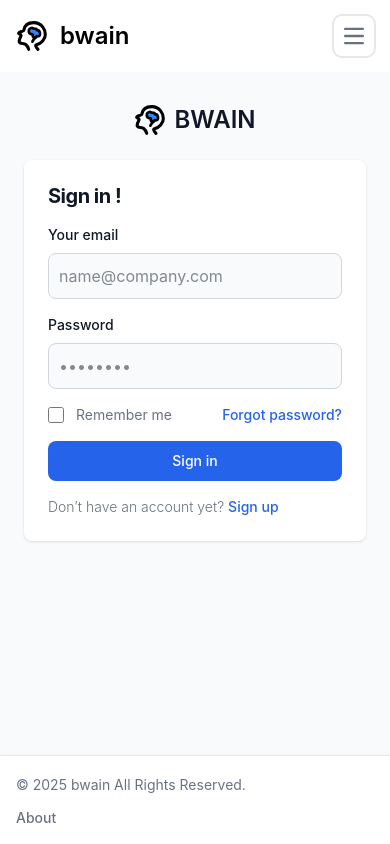
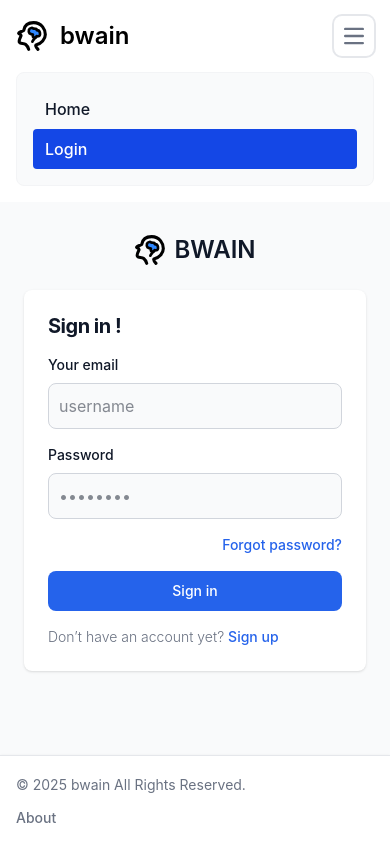
Before and after one commit to MaximeTripp/bwain.space, a React (Vite) app in the folder frontend/: page /login in a window 390 px wide. Both pictures are taken after a click on the button "Open main menu". Built offline with nearby package versions, Linux system fonts and the light colour scheme.

Commit message:
Added hamburger menu and more frontend login logic.

```diff
--- a/frontend/src/components/NavBar.jsx
+++ b/frontend/src/components/NavBar.jsx
@@ -1,11 +1,15 @@
 import React from 'react'
+import { useState } from 'react';
 import { Link, NavLink } from 'react-router-dom'
 
 const NavBar = () => {
 
+    const [menuOpen, setMenuOpen] = useState(false);
+
     const activePage = ({isActive}) => {
 
-        return isActive ? 'block py-2 px-3 text-white bg-blue-700 rounded-sm md:bg-transparent md:text-blue-700 md:p-0 dark:text-white md:dark:text-blue-500' : 'block py-2 px-3 text-gray-900 rounded-sm hover:bg-gray-100 md:hover:bg-transparent md:border-0 md:hover:text-blue-700 md:p-0 dark:text-white md:dark:hover:text-blue-500 dark:hover:bg-gray-700 dark:hover:text-white md:dark:hover:bg-transparent';
+        return isActive ? 'block py-2 px-3 text-white bg-blue-700 rounded-sm md:bg-transparent md:text-blue-700 md:p-0 dark:text-white md:dark:text-blue-500'
+        : 'block py-2 px-3 text-gray-900 rounded-sm hover:bg-gray-100 md:hover:bg-transparent md:border-0 md:hover:text-blue-700 md:p-0 dark:text-white md:dark:hover:text-blue-500 dark:hover:bg-gray-700 dark:hover:text-white md:dark:hover:bg-transparent';
 
     }
 
@@ -17,13 +21,16 @@ const NavBar = () => {
                 <img src="bwain.svg" className="h-8" alt="bwain logo" />
                 <span className="self-center text-2xl font-semibold whitespace-nowrap dark:text-white">bwain</span>
             </Link>
-            <button data-collapse-toggle="navbar-default" type="button" className="inline-flex items-center p-2 w-10 h-10 justify-center text-sm text-gray-500 rounded-lg md:hidden hover:bg-gray-100 focus:outline-none focus:ring-2 focus:ring-gray-200 dark:text-gray-400 dark:hover:bg-gray-700 dark:focus:ring-gray-600" aria-controls="navbar-default" aria-expanded="false">
+            <button
+            onClick={() => setMenuOpen(!menuOpen)}
+            type="button"
+            className="inline-flex items-center p-2 w-10 h-10 justify-center text-sm text-gray-500 rounded-lg md:hidden hover:bg-gray-100 focus:outline-none focus:ring-2 focus:ring-gray-200 dark:text-gray-400 dark:hover:bg-gray-700 dark:focus:ring-gray-600">
                 <span className="sr-only">Open main menu</span>
                 <svg className="w-5 h-5" aria-hidden="true" xmlns="http://www.w3.org/2000/svg" fill="none" viewBox="0 0 17 14">
                     <path stroke="currentColor" stroke-linecap="round" stroke-linejoin="round" stroke-width="2" d="M1 1h15M1 7h15M1 13h15"/>
                 </svg>
             </button>
-            <div className="hidden w-full md:block md:w-auto" id="navbar-default">
+            <div className={`${menuOpen ? 'block' : 'hidden'} w-full md:block md:w-auto`} id="navbar-default">
             <ul className="font-medium flex flex-col p-4 md:p-0 mt-4 border border-gray-100 rounded-lg bg-gray-50 md:flex-row md:space-x-8 rtl:space-x-reverse md:mt-0 md:border-0 md:bg-white dark:bg-gray-800 md:dark:bg-gray-900 dark:border-gray-700">
                 <li>
                 <NavLink to="/" className={activePage} aria-current="page">Home</NavLink>
--- a/frontend/src/pages/LoginPage.jsx
+++ b/frontend/src/pages/LoginPage.jsx
@@ -1,7 +1,24 @@
 import React from 'react'
 import { Link } from 'react-router-dom'
+import { useState } from 'react'
 
 const LoginPage = () => {
+
+    const [inputs, setInputs] = useState({});
+
+    const handleChange = (event) => {
+
+        const name = event.target.name;
+        const value = event.target.value;
+
+        setInputs((values) => ({...values,[name]:value})) ;
+    }
+
+    const handleSubmit = (event) => {
+        event.preventDefault();
+        // Send inputs a post request to localHost:5000/login
+    }
+
     return (
         <div className="flex flex-col items-center justify-center px-6 py-8 mx-auto md:h-screen lg:py-0">
             <Link to="/" className="flex items-center mb-6 text-2xl font-semibold text-gray-900 dark:text-white">
@@ -13,22 +30,20 @@ const LoginPage = () => {
                     <h1 className="text-xl font-bold leading-tight tracking-tight text-gray-900 md:text-2xl dark:text-white">
                         Sign in !
                     </h1>
-                <form className="space-y-4 md:space-y-6" action="#">
+                    <form className="space-y-4 md:space-y-6" onSubmit={handleSubmit}>
                         <div>
-                        <label for="email" className="block mb-2 text-sm font-medium text-gray-900 dark:text-white">Your email</label>
-                        <input type="email" name="email" id="email" className="bg-gray-50 border border-gray-300 text-gray-900 rounded-lg focus:ring-primary-600 focus:border-primary-600 block w-full p-2.5 dark:bg-gray-700 dark:border-gray-600 dark:placeholder-gray-400 dark:text-white dark:focus:ring-blue-500 dark:focus:border-blue-500" placeholder="name@company.com" required=""/>
+                            <label for="username" className="block mb-2 text-sm font-medium text-gray-900 dark:text-white">Your email</label>
+                            <input value={inputs.username || ""} onChange={handleChange} placeholder='username' type="text" name="username" id="username" className="bg-gray-50 border border-gray-300 text-gray-900 rounded-lg focus:ring-primary-600 focus:border-primary-600 block w-full p-2.5 dark:bg-gray-700 dark:border-gray-600 dark:placeholder-gray-400 dark:text-white dark:focus:ring-blue-500 dark:focus:border-blue-500"  required=""/>
                         </div>
                         <div>
                             <label for="password" className="block mb-2 text-sm font-medium text-gray-900 dark:text-white">Password</label>
-                        <input type="password" name="password" id="password" placeholder="••••••••" className="bg-gray-50 border border-gray-300 text-gray-900 rounded-lg focus:ring-primary-600 focus:border-primary-600 block w-full p-2.5 dark:bg-gray-700 dark:border-gray-600 dark:placeholder-gray-400 dark:text-white dark:focus:ring-blue-500 dark:focus:border-blue-500" required=""/>
+                            <input value={inputs.password || ""} onChange={handleChange} placeholder="••••••••" type="password" name="password" id="password" className="bg-gray-50 border border-gray-300 text-gray-900 rounded-lg focus:ring-primary-600 focus:border-primary-600 block w-full p-2.5 dark:bg-gray-700 dark:border-gray-600 dark:placeholder-gray-400 dark:text-white dark:focus:ring-blue-500 dark:focus:border-blue-500" required=""/>
                         </div>
                         <div className="flex items-center justify-between">
                             <div className="flex items-start">
                                 <div className="flex items-center h-5">
-                                <input id="remember" aria-describedby="remember" type="checkbox" className="w-4 h-4 border border-gray-300 rounded bg-gray-50 focus:ring-3 focus:ring-primary-300 dark:bg-gray-700 dark:border-gray-600 dark:focus:ring-primary-600 dark:ring-offset-gray-800" required=""/>
                                 </div>
                                 <div className="ml-3 text-sm">
-                                <label for="remember" className="text-gray-500 dark:text-gray-300">Remember me</label>
                                 </div>
                             </div>
                             <Link to="/forgotPassword" className="text-sm font-medium text-primary-600 hover:underline dark:text-primary-500">Forgot password?</Link>
```
Lines whose indentation alone changed are shown as unchanged.
